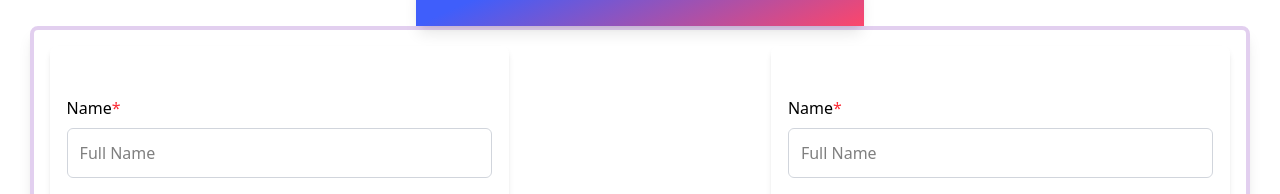
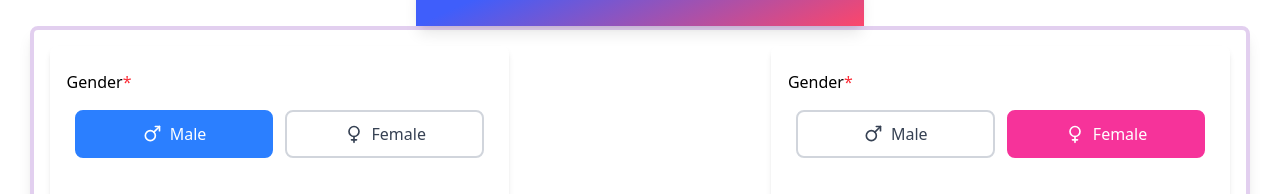
Before and after one commit to rahulprasanth487/horos-matching-web, a React (Vite) app: page / in a window 1280 px wide. Shown: the part 858-1052 px from the top of the page. Built offline with nearby package versions, Linux system fonts and the light colour scheme; no server answers.

Commit message:
gender update

```diff
--- a/src/components/CoupleDetails/CoupleDetails.tsx
+++ b/src/components/CoupleDetails/CoupleDetails.tsx
@@ -2,6 +2,7 @@ import React from "react";
 import { useState } from "react";
 import DetailsForm from "./DetailsForm";
 import type { BirthDetailsFormValues } from "../../utils/types";
+import { AlertCircle } from "lucide-react";
 
 interface CoupleDetailsProps {
     coupleDetailsRef: React.RefObject<HTMLDivElement | null>;
@@ -16,7 +17,9 @@ interface CoupleDetailsProps {
 const CoupleDetails: React.FC<CoupleDetailsProps> = (props) => {
 
     const [errorMessage, setErrorMessage] = useState<string>("");
+    const [showErrorDialog, setShowErrorDialog] = useState<boolean>(false);
     const [loading, setLoading] = useState<boolean>(false);
+    const [genderValidation,setGenderValidation] = useState<{"person1":string,"person2":string}>({"person1":"male","person2":"female"});
 
     const generateCoordinatesForMissingLocations = async (place: string) => {
         try {
@@ -53,6 +56,12 @@ const CoupleDetails: React.FC<CoupleDetailsProps> = (props) => {
         boy: BirthDetailsFormValues;
         girl: BirthDetailsFormValues;
     }> => {
+        if (genderValidation.person1 === genderValidation.person2) {
+            setErrorMessage("Same gender selected. Vedic system does not work for same gender.");
+            setShowErrorDialog(true);
+            return { ok: false, boy: props.boyData, girl: props.girlData };
+        }
+
         const requiredFields: (keyof BirthDetailsFormValues)[] = ["name", "day", "month", "year", "hour", "minute", "place"];
         let hasError = false;
 
@@ -65,6 +74,7 @@ const CoupleDetails: React.FC<CoupleDetailsProps> = (props) => {
 
         if (hasError) {
             setErrorMessage("Please fill in all required fields for both boy and girl.");
+            setShowErrorDialog(true);
             return { ok: false, boy: props.boyData, girl: props.girlData };
         }
 
@@ -86,6 +96,7 @@ const CoupleDetails: React.FC<CoupleDetailsProps> = (props) => {
         } catch (e) {
             console.error("Error generating coordinates:", e);
             setErrorMessage("Error fetching location coordinates.");
+            setShowErrorDialog(true);
             return { ok: false, boy, girl };
         }
 
@@ -104,7 +115,7 @@ const CoupleDetails: React.FC<CoupleDetailsProps> = (props) => {
 
         console.log("Sending data to backend for matching...");
         try {
-            const request = await fetch(`${import.meta.env.VITE_BACKEND_API_URL}/match`, {
+            const request = await fetch(`/api/match`, {
                 method: "POST",
                 headers: { "Content-Type": "application/json" },
                 body: JSON.stringify({ boy, girl }),
@@ -126,7 +137,7 @@ const CoupleDetails: React.FC<CoupleDetailsProps> = (props) => {
 
     return (
         <div ref={props.coupleDetailsRef} className="min-h-screen w-full py-10 md:lg:py-2">
-            <div className="flex flex-col items-center justify-center px-1 py-6 h-full lg:md:h-[100vh] md:mt-1">
+            <div className="flex flex-col items-center justify-center px-1 py-6 h-full lg:md:h-[110vh] md:mt-1">
                 <div id="middle-box" className="md:lg:w-[35vw] w-[65vw] min-h-[5vh] lg:md:min-h-[6vh] bg-[linear-gradient(156deg,#3F5EFB_19%,#FC466B_100%)] rounded-t-lg shadow-lg ">
                     {/* Content for CoupleDetails goes here */}
                 </div>
@@ -150,6 +161,8 @@ const CoupleDetails: React.FC<CoupleDetailsProps> = (props) => {
                                     setBoyData={props.setBoyData}
                                     setGirlData={props.setGirlData}
                                     gender={"male"}
+                                    genderValidation={genderValidation}
+                                    setGenderValidation={setGenderValidation}
                                 />
                             </div>
 
@@ -177,9 +190,12 @@ const CoupleDetails: React.FC<CoupleDetailsProps> = (props) => {
                                     setBoyData={props.setBoyData}
                                     setGirlData={props.setGirlData}
                                     gender={"female"}
+                                    genderValidation={genderValidation}
+                                    setGenderValidation={setGenderValidation}
                                 />
                             </div>
                         </div>
+
 
                         <div className="flex justify-center mt-6">
                             <button
@@ -213,16 +229,37 @@ const CoupleDetails: React.FC<CoupleDetailsProps> = (props) => {
                                 }
                             </button>
                         </div>
-                        {
-                            errorMessage.length != 0 &&
-                            <div className="mt-2 text-center text-red-500 text-sm h-5">
-                                {errorMessage}
-                            </div>
-                        }
                     </div>
                 </div>
 
-
+                {/* Error Dialog */}
+                {showErrorDialog && (
+                    <div className="fixed inset-0 bg-black/50 flex items-center justify-center z-50">
+                        <div className="bg-white rounded-lg shadow-2xl p-8 max-w-md mx-4">
+                            <div className="flex items-center gap-4 mb-6">
+                                <AlertCircle className="text-red-600 w-10 h-10 flex-shrink-0" />
+                                <h2 className="text-2xl font-bold text-gray-900">Important</h2>
+                            </div>
+                            <p className="text-gray-800 mb-4 text-base font-semibold">
+                                {errorMessage === "Same gender selected. Vedic system does not work for same gender."
+                                    ? "Same Gender Selected"
+                                    : "Error"}
+                            </p>
+                            <p className="text-gray-700 mb-6 text-sm leading-relaxed">
+                                {errorMessage === "Same gender selected. Vedic system does not work for same gender."
+                                    ? "The Vedic astrological matching system is specifically designed to analyze the compatibility between a male and female horoscope. It evaluates various aspects such as Guna matching, Dasha compatibility, and planetary positions relative to both partners' birth charts.\n\nThis system cannot function with same-gender pairs as it relies on complementary energies and traditional astrological principles that are based on male-female dynamics. Please select different genders to proceed with the compatibility check."
+                                    : errorMessage
+                                }
+                            </p>
+                            <button
+                                onClick={() => setShowErrorDialog(false)}
+                                className="w-full bg-gradient-to-r from-blue-500 to-blue-600 hover:from-blue-600 hover:to-blue-700 text-white font-semibold py-3 rounded-lg transition transform hover:scale-105 active:scale-95"
+                            >
+                                OK
+                            </button>
+                        </div>
+                    </div>
+                )}
 
                 <div id="middle-box" className="md:lg:w-[35vw] w-[65vw] min-h-[5vh] lg:md:min-h-[6vh] bg-[linear-gradient(156deg,#FC466B_19%,#3F5EFB_100%)] rounded-b-lg shadow-lg ">
                     {/* Content for CoupleDetails goes here */}
--- a/src/components/CoupleDetails/DetailsForm.tsx
+++ b/src/components/CoupleDetails/DetailsForm.tsx
@@ -1,6 +1,6 @@
 import React from "react";
 import type { BirthDetailsFormValues } from "../../utils/types";
-import { ArrowRightToLine, RotateCw, Loader } from "lucide-react";
+import { ArrowRightToLine, RotateCw, Loader, Mars, Venus } from "lucide-react";
 
 interface DetailsFormProps {
   gender: "male" | "female";
@@ -8,6 +8,8 @@ interface DetailsFormProps {
   girlData: BirthDetailsFormValues;
   setBoyData: React.Dispatch<React.SetStateAction<BirthDetailsFormValues>>;
   setGirlData: React.Dispatch<React.SetStateAction<BirthDetailsFormValues>>;
+  genderValidation?: {"person1":string,"person2":string};
+  setGenderValidation?: React.Dispatch<React.SetStateAction<{"person1":string,"person2":string}>>;
 }
 
 const DetailsForm: React.FC<DetailsFormProps> = ({
@@ -16,6 +18,8 @@ const DetailsForm: React.FC<DetailsFormProps> = ({
   girlData,
   setBoyData,
   setGirlData,
+  genderValidation,
+  setGenderValidation,
 }) => {
   const setData = (
     updater: (prev: BirthDetailsFormValues) => BirthDetailsFormValues
@@ -122,6 +126,57 @@ const DetailsForm: React.FC<DetailsFormProps> = ({
 
   return (
     <div className="flex flex-col w-full gap-y-[3vh] h-full px-3 py-3 sm:px-4 sm:py-4 md:px-4 md:py-4 rounded-lg shadow-md justify-center bg-white/30 backdrop-blur-md border border-white/30">
+      {/* Gender Selection */}
+      <div className="flex flex-col">
+        <label className="mb-1 sm:mb-1.5 md:mb-2 text-xs sm:text-sm md:text-base font-medium">
+          Gender<span className="text-red-500">*</span>
+        </label>
+        <div className="flex gap-3 bg-opacity-10 p-2 rounded-lg">
+          <button
+            type="button"
+            className={`w-full flex items-center justify-center gap-2 px-4 py-2.5 rounded-lg border-2 font-medium transition ${
+              (gender === "male" ? genderValidation?.person1 : genderValidation?.person2) === "male"
+                ? "bg-blue-500 text-white border-blue-500"
+                : "bg-white text-gray-700 border-gray-300 hover:border-blue-400"
+            }`}
+            onClick={() => {
+              if (setGenderValidation) {
+                setGenderValidation((prev) => ({
+                  ...prev,
+                  [gender === "male" ? "person1" : "person2"]: "male",
+                }));
+              }
+            }}
+          >
+            <span className="text-lg">
+              <Mars className="h-5 w-5" />
+            </span>
+            Male
+          </button>
+          <button
+            type="button"
+            className={`w-full flex items-center justify-center gap-2 px-4 py-2.5 rounded-lg border-2 font-medium transition ${
+              (gender === "male" ? genderValidation?.person1 : genderValidation?.person2) === "female"
+                ? "bg-pink-500 text-white border-pink-500"
+                : "bg-white text-gray-700 border-gray-300 hover:border-pink-400"
+            }`}
+            onClick={() => {
+              if (setGenderValidation) {
+                setGenderValidation((prev) => ({
+                  ...prev,
+                  [gender === "male" ? "person1" : "person2"]: "female",
+                }));
+              }
+            }}
+          >
+            <span className="text-lg">
+              <Venus className="h-5 w-5" />
+            </span>
+            Female
+          </button>
+        </div>
+      </div>
+
       {/* Name (required) */}
       <div className="flex flex-col">
         <label className="mb-1 sm:mb-1.5 md:mb-2 text-xs sm:text-sm md:text-base font-medium">
--- a/src/components/styles/LandingPage.css
+++ b/src/components/styles/LandingPage.css
@@ -1,7 +1,7 @@
 /* Desktop / large screens */
 #landing-page-container {
   min-height: 100vh;
-  background-image: url("/bg-large.png");
+  background-image: url("bg-large.png");
   background-size: cover;
   background-position: center;
   background-repeat: no-repeat;
```
Also changed, not shown: src/components/LandingPage.tsx (+3 -22 lines).
